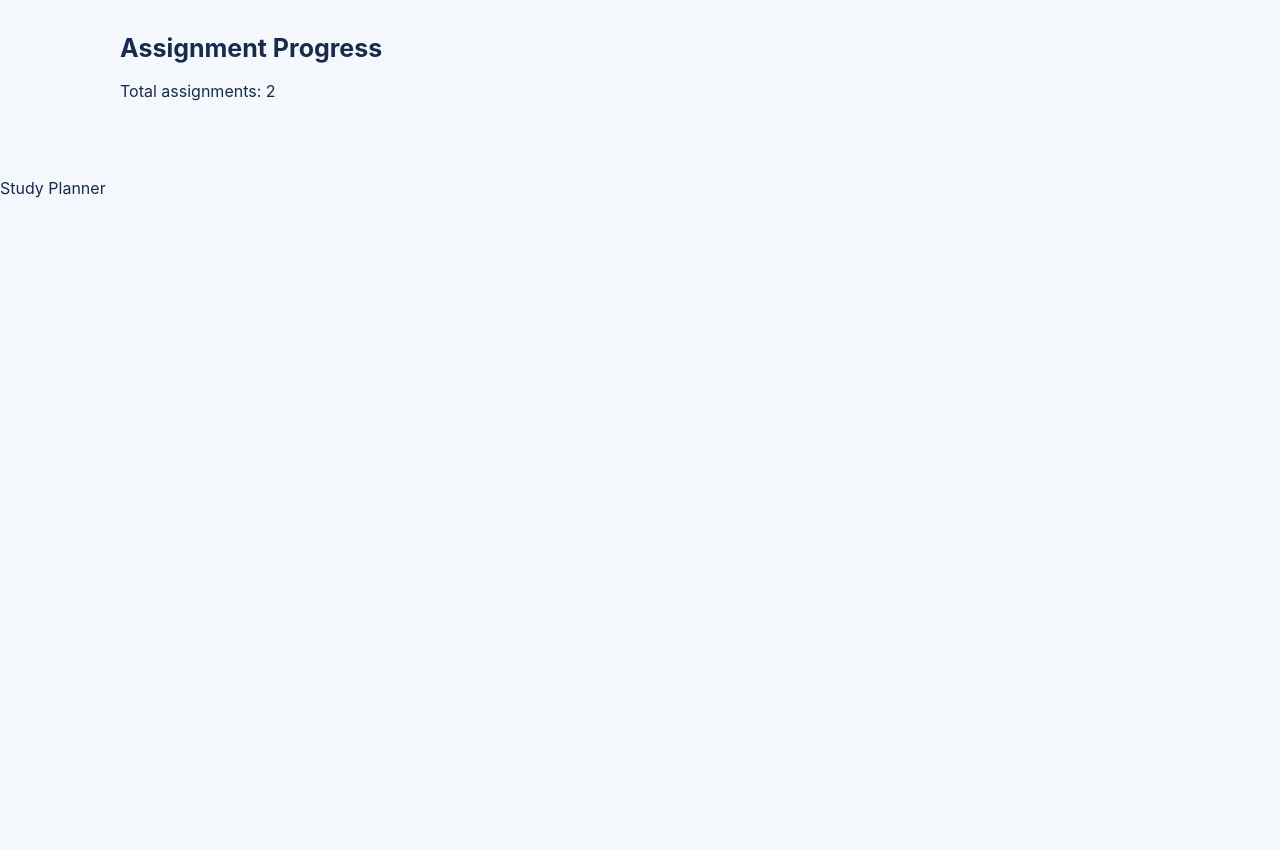
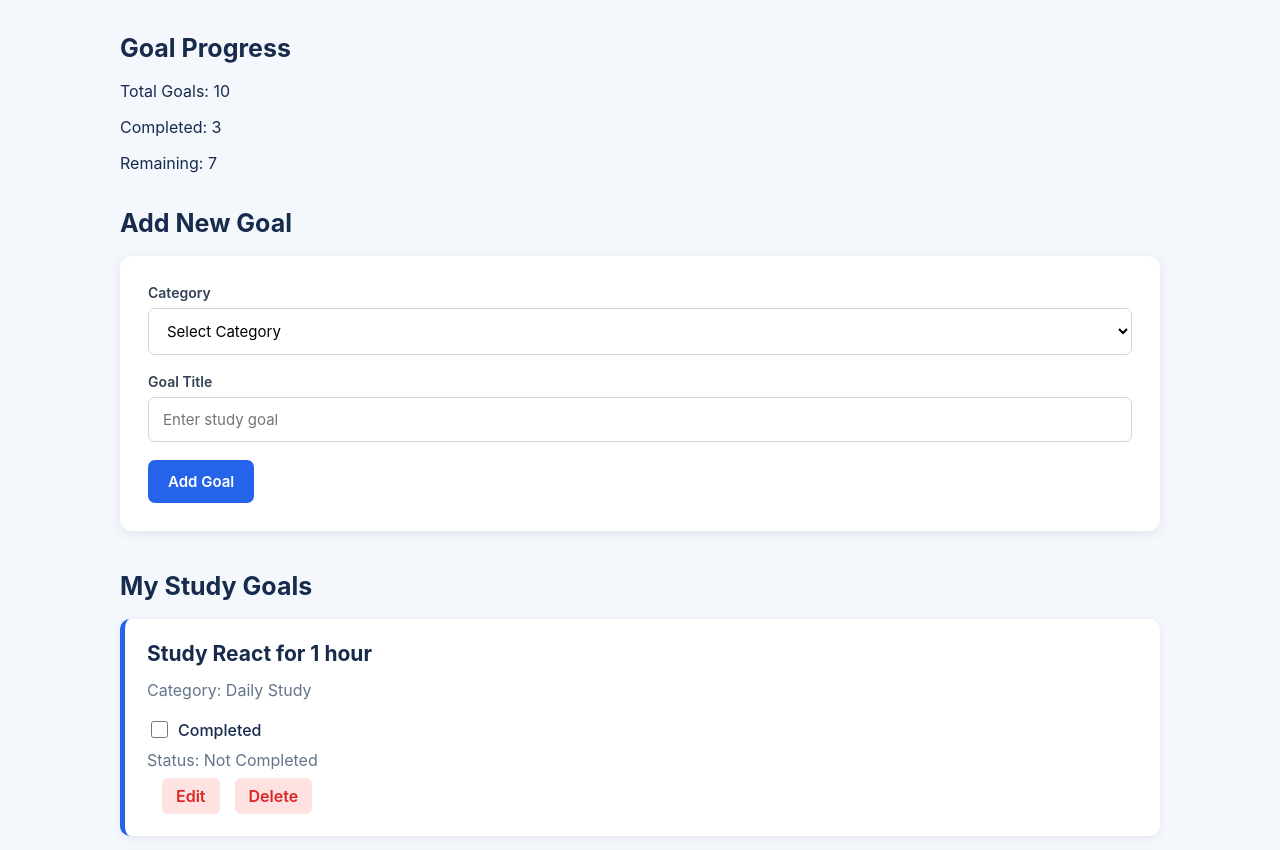
Before and after one commit to rrc-w2025-Gunkarsingh/FDS-Projects, a React (Vite) app: page /goals in a window 1280 px wide. Shown: the part 186-1036 px from the top of the page. Before the commit the page ends 800 px from the top, so only its background shows below. Built offline with nearby package versions, Linux system fonts and the light colour scheme.

Commit message:
Complete Sprint 3 study goals feature

```diff
--- a/src/App.tsx
+++ b/src/App.tsx
@@ -1,3 +1,4 @@
+
 import { useState } from "react";
 import { Route, Routes } from "react-router-dom";
 import "./App.css";
@@ -17,6 +18,7 @@ type Course = {
 };
 
 function App() {
+  // Keep assignment state for the existing HomePage.
   const [assignments, setAssignments] = useState<Assignment[]>([
     {
       id: 1,
@@ -34,6 +36,7 @@ function App() {
     },
   ]);
 
+  // Keep existing course state.
   const [courses, setCourses] = useState<Course[]>([
     {
       id: 1,
@@ -57,9 +60,11 @@ function App() {
     },
   ]);
 
+
   return (
     <Routes>
       <Route element={<Layout />}>
+        {/* Home page */}
         <Route
           path="/"
           element={
@@ -70,6 +75,7 @@ function App() {
           }
         />
 
+        {/* Courses page */}
         <Route
           path="/courses"
           element={
@@ -80,6 +86,7 @@ function App() {
           }
         />
 
+        {/* Assignments page */}
         <Route
           path="/assignments"
           element={
@@ -90,18 +97,13 @@ function App() {
           }
         />
 
+        {/* Study Goals page */}
         <Route
           path="/goals"
-          element={
-            <GoalsPage
-              assignments={assignments}
-              setAssignments={setAssignments}
-            />
-          }
+          element={<GoalsPage />}
         />
       </Route>
     </Routes>
   );
 }
-
 export default App;
--- /dev/null
+++ b/src/data/goals.ts
@@ -0,0 +1,65 @@
+
+import type { Goal } from "../types/goal";
+
+export const sampleGoals: Goal[] = [
+  {
+    id: 1,
+    category: "Daily Study",
+    title: "Study React for 1 hour",
+    completed: false,
+  },
+  {
+    id: 2,
+    category: "Weekly Goal",
+    title: "Complete all weekly assignments",
+    completed: false,
+  },
+  {
+    id: 3,
+    category: "Programming",
+    title: "Practice TypeScript",
+    completed: true,
+  },
+  {
+    id: 4,
+    category: "Exam Preparation",
+    title: "Review notes for upcoming exams",
+    completed: false,
+  },
+  {
+    id: 5,
+    category: "Project",
+    title: "Finish Sprint 3 tasks",
+    completed: false,
+  },
+  {
+    id: 6,
+    category: "Daily Study",
+    title: "Read course materials for 30 minutes",
+    completed: true,
+  },
+  {
+    id: 7,
+    category: "Programming",
+    title: "Practice React hooks",
+    completed: false,
+  },
+  {
+    id: 8,
+    category: "Weekly Goal",
+    title: "Submit all lab exercises",
+    completed: false,
+  },
+  {
+    id: 9,
+    category: "Project",
+    title: "Update GitHub Kanban board",
+    completed: true,
+  },
+  {
+    id: 10,
+    category: "Exam Preparation",
+    title: "Prepare for the final exam",
+    completed: false,
+  },
+];
--- a/src/pages/GoalsPage.tsx
+++ b/src/pages/GoalsPage.tsx
@@ -1,24 +1,223 @@
-import type { Dispatch, SetStateAction } from "react";
-import type { Assignment } from "../types/assignment";
 
-type GoalsPageProps = {
-  assignments: Assignment[];
-  setAssignments: Dispatch<SetStateAction<Assignment[]>>;
-};
 
-function GoalsPage({ assignments }: GoalsPageProps) {
+import { useState } from "react";
+import type { FormEvent } from "react";
+import { useGoals } from "../hooks/useGoals";
+
+/*
+  Sprint 3 - Study Goals
+
+  This component handles the user interface.
+  The useGoals hook provides the goal data and actions.
+  The service handles validation and business rules.
+  The repository manages CRUD operations.
+*/
+
+export default function GoalsPage() {
+  const {
+    goals,
+    addGoal,
+    updateGoal,
+    removeGoal,
+    toggleComplete,
+  } = useGoals();
+
+  const [category, setCategory] = useState("");
+  const [title, setTitle] = useState("");
+  const [error, setError] = useState("");
+
+  const [editingId, setEditingId] = useState<number | null>(null);
+  const [editCategory, setEditCategory] = useState("");
+  const [editTitle, setEditTitle] = useState("");
+
+  function handleAdd(event: FormEvent<HTMLFormElement>) {
+    event.preventDefault();
+
+    try {
+      addGoal(category, title);
+      setCategory("");
+      setTitle("");
+      setError("");
+    } catch (err) {
+      setError(
+        err instanceof Error ? err.message : "Unable to add goal"
+      );
+    }
+  }
+
+  function handleEdit(
+    id: number,
+    currentCategory: string,
+    currentTitle: string
+  ) {
+    setEditingId(id);
+    setEditCategory(currentCategory);
+    setEditTitle(currentTitle);
+    setError("");
+  }
+
+  function handleSave(id: number) {
+    try {
+      updateGoal(id, editCategory, editTitle);
+      setEditingId(null);
+      setError("");
+    } catch (err) {
+      setError(
+        err instanceof Error ? err.message : "Unable to update goal"
+      );
+    }
+  }
+
+  function handleDelete(id: number) {
+    try {
+      removeGoal(id);
+      setError("");
+    } catch (err) {
+      setError(
+        err instanceof Error ? err.message : "Unable to delete goal"
+      );
+    }
+  }
+
+  function handleComplete(id: number) {
+    try {
+      toggleComplete(id);
+      setError("");
+    } catch (err) {
+      setError(
+        err instanceof Error ? err.message : "Unable to change status"
+      );
+    }
+  }
+
+  const completedCount = goals.filter(
+    (goal) => goal.completed
+  ).length;
+
   return (
     <main>
       <h1>Study Goals</h1>
-
-      <p>Manage your study goals.</p>
+      <p>Manage your study goals and track your progress.</p>
 
       <section>
-        <h2>Assignment Progress</h2>
-        <p>Total assignments: {assignments.length}</p>
+        <h2>Goal Progress</h2>
+        <p>Total Goals: {goals.length}</p>
+        <p>Completed: {completedCount}</p>
+        <p>Remaining: {goals.length - completedCount}</p>
+      </section>
+
+      <section>
+        <h2>Add New Goal</h2>
+
+        <form onSubmit={handleAdd} noValidate>
+          <div>
+            <label htmlFor="category">Category</label>
+            <select
+              id="category"
+              value={category}
+              onChange={(e) => setCategory(e.target.value)}
+            >
+              <option value="">Select Category</option>
+              <option value="Daily Study">Daily Study</option>
+              <option value="Weekly Goal">Weekly Goal</option>
+              <option value="Programming">Programming</option>
+              <option value="Exam Preparation">Exam Preparation</option>
+              <option value="Project">Project</option>
+            </select>
+          </div>
+
+          <div>
+            <label htmlFor="title">Goal Title</label>
+            <input
+              id="title"
+              type="text"
+              value={title}
+              onChange={(e) => setTitle(e.target.value)}
+              placeholder="Enter study goal"
+            />
+          </div>
+
+          <button type="submit">Add Goal</button>
+        </form>
+      </section>
+
+      {error && <p role="alert" style={{ color: "red" }}>{error}</p>}
+
+      <section>
+        <h2>My Study Goals</h2>
+
+        {goals.length === 0 && <p>No goals available.</p>}
+
+        {goals.map((goal) => (
+          <article key={goal.id}>
+            {editingId === goal.id ? (
+              <div>
+                <h3>Edit Goal</h3>
+
+                <input
+                  aria-label="Edit category"
+                  value={editCategory}
+                  onChange={(e) => setEditCategory(e.target.value)}
+                />
+
+                <input
+                  aria-label="Edit title"
+                  value={editTitle}
+                  onChange={(e) => setEditTitle(e.target.value)}
+                />
+
+                <button
+                  type="button"
+                  onClick={() => handleSave(goal.id)}
+                >
+                  Save
+                </button>
+
+                <button
+                  type="button"
+                  onClick={() => setEditingId(null)}
+                >
+                  Cancel
+                </button>
+              </div>
+            ) : (
+              <div>
+                <h3>{goal.title}</h3>
+                <p>Category: {goal.category}</p>
+
+                <label>
+                  <input
+                    type="checkbox"
+                    checked={goal.completed}
+                    onChange={() => handleComplete(goal.id)}
+                  />
+                  Completed
+                </label>
+
+                <p>
+                  Status: {goal.completed ? "Completed" : "Not Completed"}
+                </p>
+
+                <button
+                  type="button"
+                  onClick={() =>
+                    handleEdit(goal.id, goal.category, goal.title)
+                  }
+                >
+                  Edit
+                </button>
+
+                <button
+                  type="button"
+                  onClick={() => handleDelete(goal.id)}
+                >
+                  Delete
+                </button>
+              </div>
+            )}
+          </article>
+        ))}
       </section>
     </main>
   );
 }
-
-export default GoalsPage;
--- /dev/null
+++ b/src/types/goal.ts
@@ -0,0 +1,7 @@
+
+export type Goal = {
+  id: number;
+  category: string;
+  title: string;
+  completed: boolean;
+};
```
Also changed, not shown: 5 other files (tests, documents, lock files or other folders).
